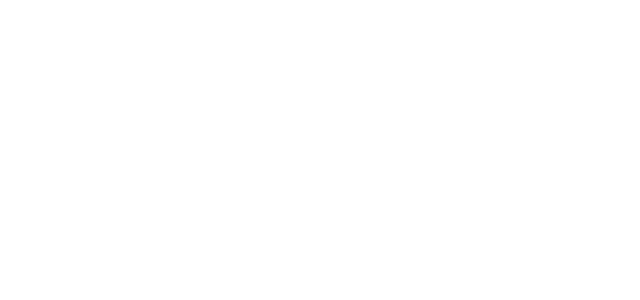
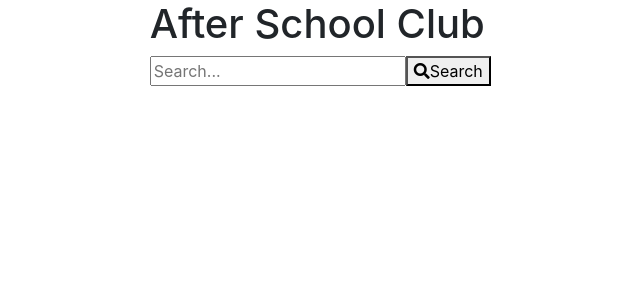
Before and after one commit to BogdanPopescu0209/cw3-individualwork, a Vue app: page / in a window 1280 px wide. Shown: the top 300 px of the page, without its empty margins (297-937 px from the left). Built offline with nearby package versions, Linux system fonts and the light colour scheme.

Commit message:
add bootstrap and output lessons

```diff
--- a/src/App.vue
+++ b/src/App.vue
@@ -1,6 +1,47 @@
 <template>
   <div id="app">
+    <div class="container-fluid">
+      <div class="container-fluid">
+        <div class="row">
+          <div class="col-lg"></div>
 
+          <div class="col-lg">
+            <header>
+              <h1>{{ sitename }}</h1>
+
+              <div class="row">
+                <button
+                  v-if="cart.length > 0"
+                  class="checkout"
+                  v-on:click="showCheckout"
+                >
+                  {{ cart.length }}
+                  <span class="fas fa-cart-plus"></span> Checkout
+                </button>
+              </div>
+              <input
+                class="search"
+                type="text"
+                v-model="searchItem"
+                placeholder="Search..."
+              />
+
+              <button class="searchBtn">
+                <span class="fas fa-search"></span>Search
+              </button>
+            </header>
+          </div>
+
+          <div class="col-lg"></div>
+        </div>
+
+        <br />
+
+        <div class="row">
+
+        </div>
+      </div>
+    </div>
   </div>
 </template>
 
@@ -21,12 +62,9 @@
     };
   },
 
-  methods: {
-
-  }
+  methods: {},
 };
 </script>
 
 <style>
-
 </style>
```
